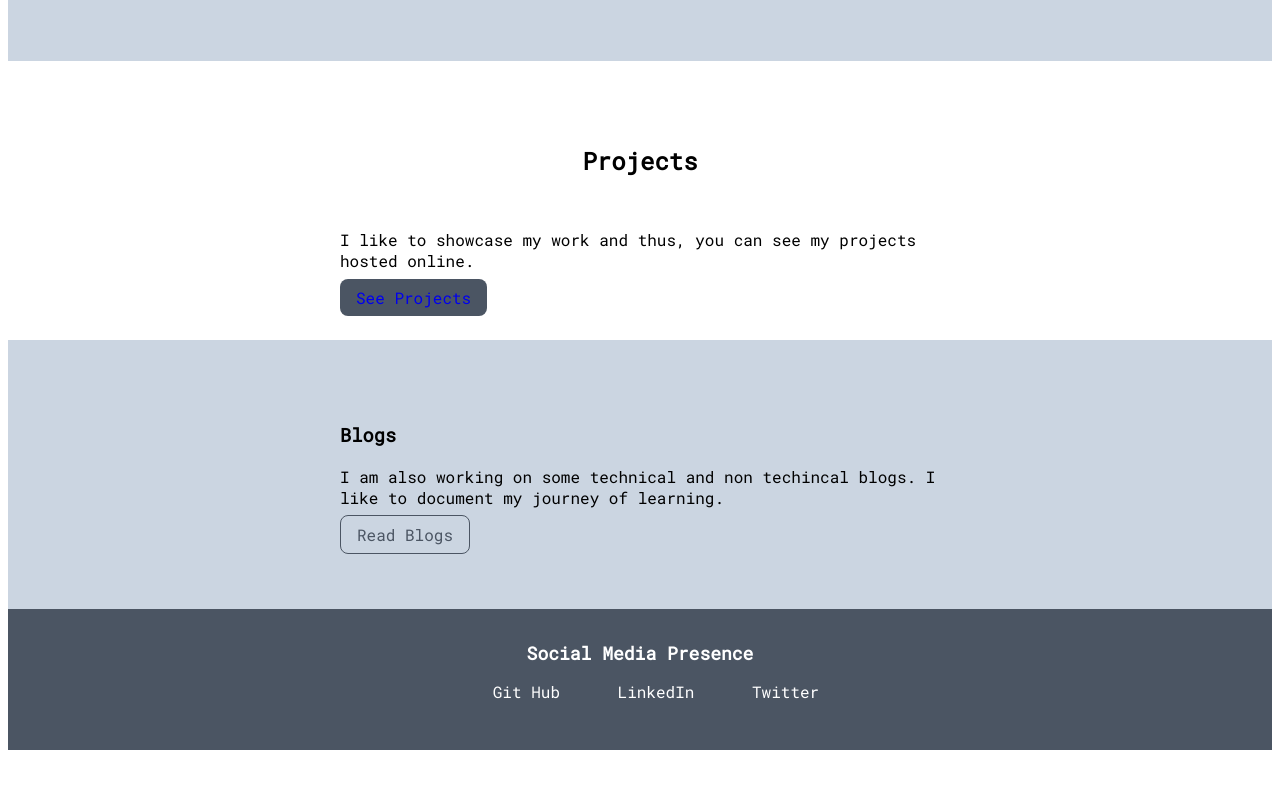
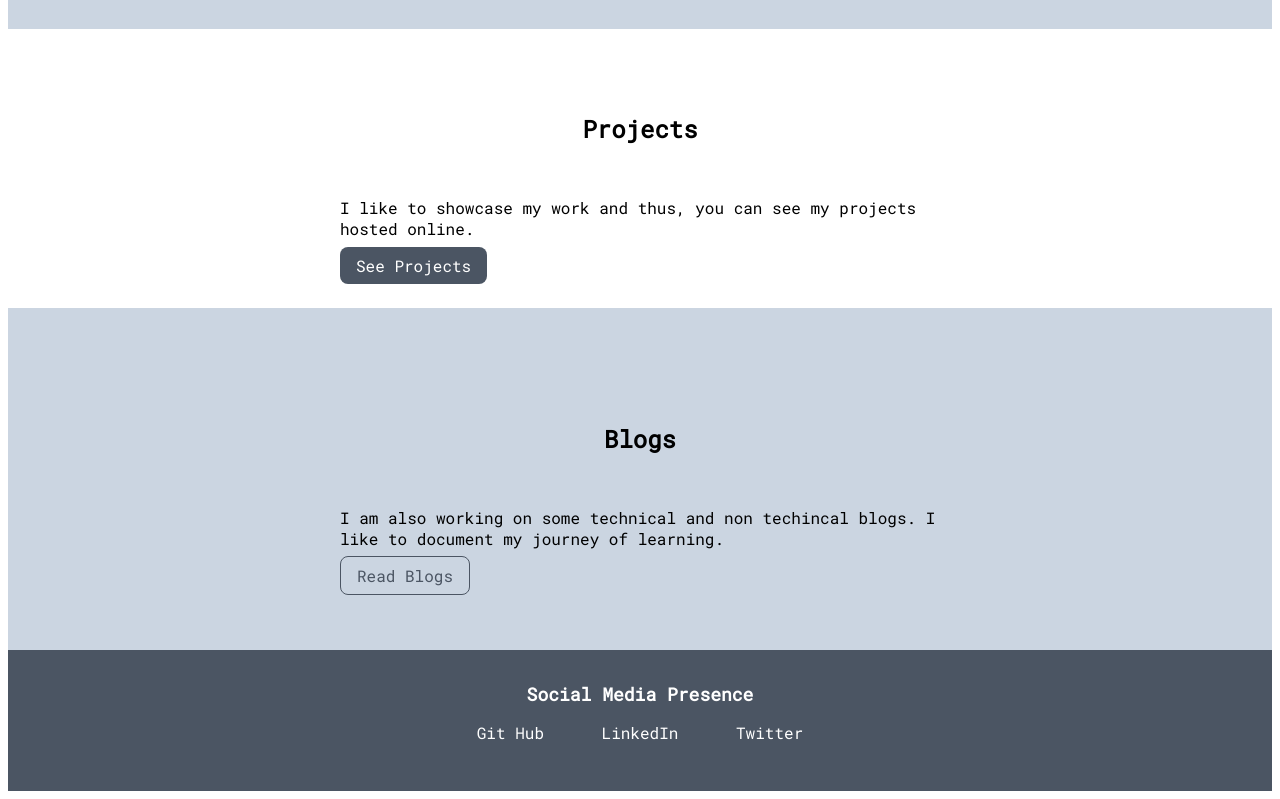
Before and after one commit to schauhan19/html-css, a plain HTML site: page index.html in a window 1280 px wide. Shown: the part 841-1640 px from the top of the page. Before the commit the page ends 1599 px from the top, so only its background shows below. Drawn offline with Linux system fonts and the light colour scheme; a web font is replaced by a local one.

Commit message:
footer update

```diff
--- a/index.html
+++ b/index.html
@@ -11,7 +11,7 @@
       <div class="nav-brand">I am learning Development</div>
       <ul class="list-non-bullet nav-pills">
         <li class="list-item-inline">
-          <a class="link link-active" href="/">Home</a>
+          <a class="link" href="/">Home</a>
         </li>
         <li class="list-item-inline">
           <a class="link" href="/projects.html">Projects</a>
@@ -52,7 +52,7 @@
 
     <section class="section ow">
       <div class="container container-center">
-        <h3>Blogs</h3>
+        <h1>Blogs</h1>
         <p>
           I am also working on some technical and non techincal blogs. I like to
           document my journey of learning.
@@ -65,14 +65,14 @@
       <div class="footer-header">Social Media Presence</div>
       <ul class="social-links list-non-bullet">
         <li class="list-item-inline">
-          <a class="link" href="https://github.com/saurabhchauhan"></a>Git Hub
+          <a class="link" href="https://github.com/saurabhchauhan">Git Hub</a>
         </li>
         <li class="list-item-inline">
-          <a class="link" href="https://linkedin.com/saurabhchauhan"></a
-          >LinkedIn
+          <a class="link" href="https://linkedin.com/saurabhchauhan">LinkedIn</a
+          >
         </li>
         <li class="list-item-inline">
-          <a class="link" href="https://twitter.com/saurabhchauhan"></a>Twitter
+          <a class="link" href="https://twitter.com/saurabhchauhan">Twitter</a>
         </li>
       </ul>
     </footer>
--- a/styles.css
+++ b/styles.css
@@ -6,6 +6,7 @@
     --pink-color:#dc2626;
     --ow-color:#cbd5e1;
   }
+
 body{
     font-family: 'Bruno Ace SC', cursive;
 font-family: 'Roboto Mono', monospace;
@@ -31,6 +32,7 @@ hr{
     padding:0.5rem 1rem;
     margin-top: 1rem;
     margin-bottom: 1rem;
+    color:white;
 }
 .link-primary{
     background-color:var(--primary-color);
@@ -56,6 +58,8 @@ hr{
     color:white;
     padding:1rem;
     border-radius: 5px;
+    margin:0;
+    padding:0;
 }
 .navigation .nav-brand{
     font-weight: bold;
```
Also changed, not shown: lib/component.html (+4 -7 lines).
